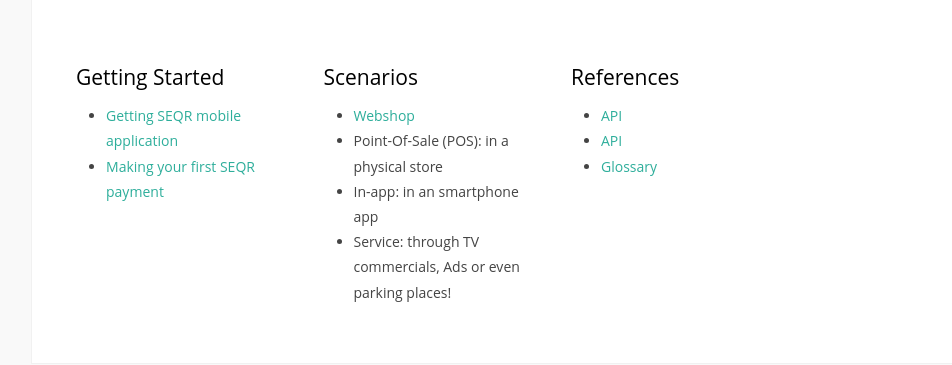
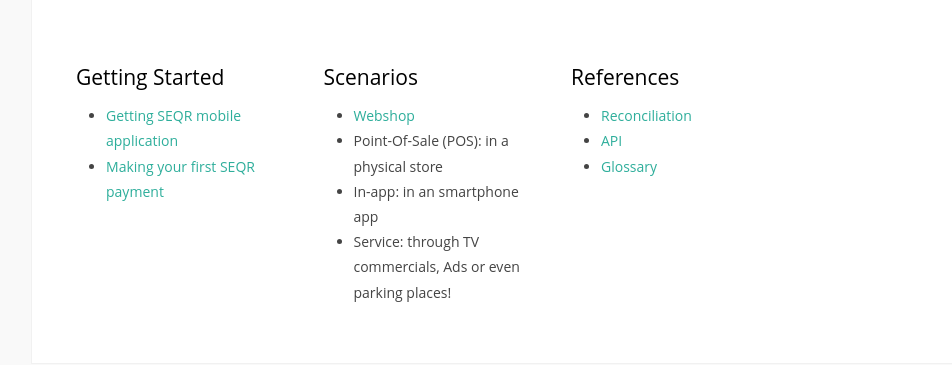
Before and after one commit to SeamlessDistribution/SeamlessDistribution.github.io, a Jekyll site: the page built from index.md, in a window 1280 px wide and 942 px high. Shown: the part 536-901 px from the top of the window, without its empty margins (139-1091 px from the left). Built offline with Jekyll 4.4.1, drawn with Linux system fonts in a browser that asks for light colours; nearby versions of some CDN libraries.

Commit message:
- added reconciliation

```diff
--- a/_layouts/default.html
+++ b/_layouts/default.html
@@ -36,6 +36,7 @@
 				<li>In-app</li>
 				<li>Service</li>
 				<li class="parent">References</li>
+				<li><a href="/merchant/reference/reconciliation.html">Reconciliation</a></li>
 				<li><a href="/merchant/reference/api.html">API</a></li>
 				<li><a href="/merchant/reference/glossary.html">Glossary</a></li>
 			</ul>
--- a/index.md
+++ b/index.md
@@ -28,7 +28,7 @@
  <div class="box">
   <h3>References</h3>
   <ul>
-   <li><a href="merchant/reference/reconciliation.html">API</a></li>
+   <li><a href="merchant/reference/reconciliation.html">Reconciliation</a></li>
    <li><a href="merchant/reference/api.html">API</a></li>
    <li><a href="merchant/reference/glossary.html">Glossary</a></li>
   </ul>
```
